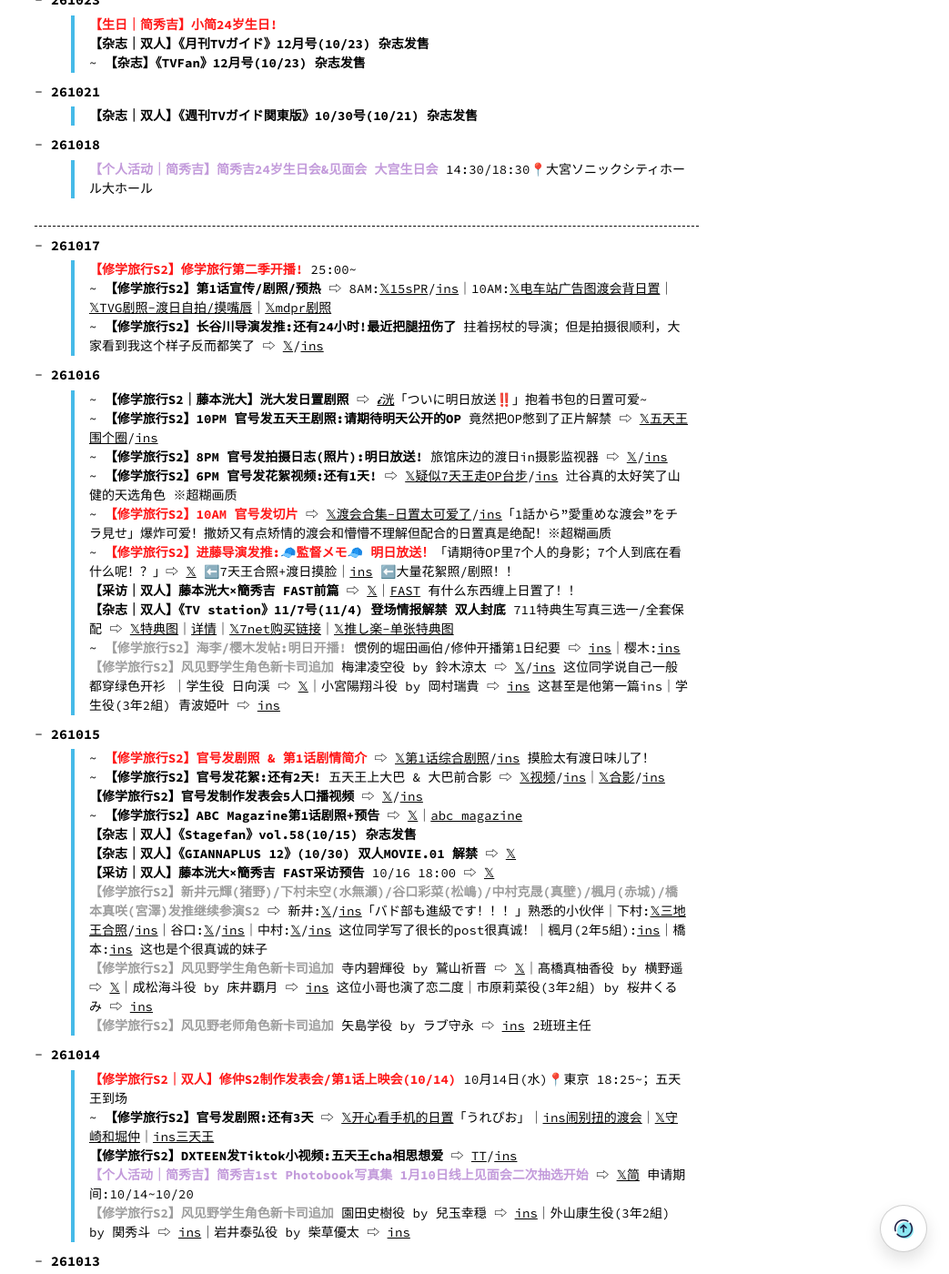
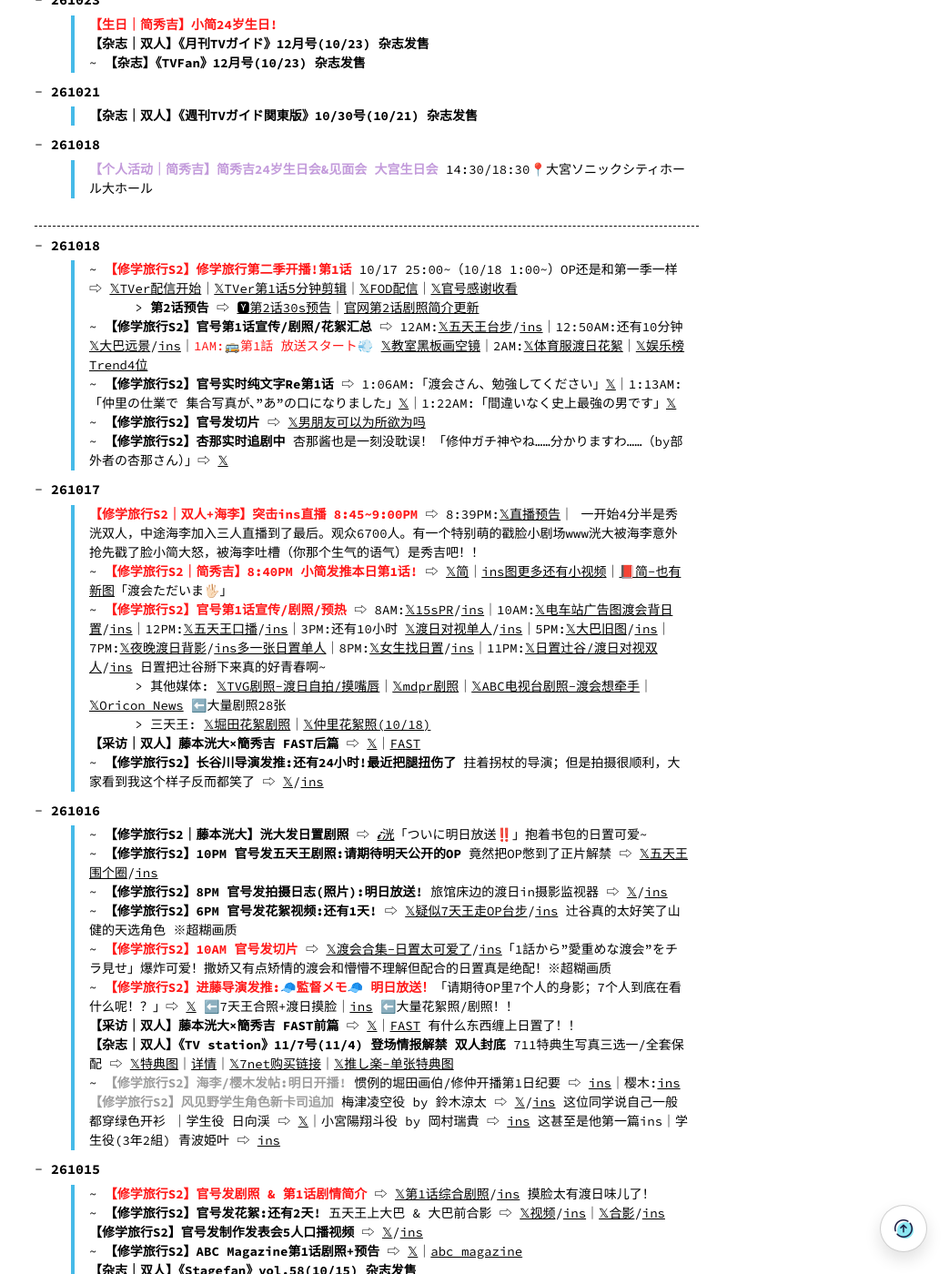
Before and after one commit to eri329/hidekou, a Jekyll site: the page built from flattened_timeline.md, in a window 1280 px wide and 1400 px high, scrolled down 775 px. Shown: the whole window at 91% size, without its empty margins (237-1280 px from the left). Built offline with Jekyll 4.4.1, drawn with Linux system fonts in a browser that asks for light colours; comment, search, counter and statistics services are not loaded.

Commit message:
regular update

```diff
--- a/flattened_timeline.md
+++ b/flattened_timeline.md
@@ -84,11 +84,20 @@ permalink: /flattened_timeline/
 
 <div class="line"></div>
 
-<!-- > **【采访｜双人】藤本洸大×簡秀吉 FAST后篇** ⇨ [𝕏]()｜[FAST]() -->
-
+* **261018**
+    > ~ **【修学旅行S2】修学旅行第二季开播!第1话**{: .text-red} 10/17 25:00~（10/18 1:00~）OP还是和第一季一样 ⇨ [𝕏TVer配信开始](https://x.com/dramal_abc/status/2111494951427002590)｜[𝕏TVer第1话5分钟剪辑](https://x.com/TVer_info/status/2111496060212572267)｜[𝕏FOD配信](https://x.com/fujitvplus/status/2111494997216489694)｜[𝕏官号感谢收看](https://x.com/dramal_abc/status/2111502504785768675)
+        > **第2话预告** ⇨ [🆈第2话30s预告](https://www.youtube.com/watch?v=2kxBbrBxzEU)｜[官网第2话剧照简介更新](https://www.asahi.co.jp/schooltrip/story/)
+    > ~ **【修学旅行S2】官号第1话宣传/剧照/花絮汇总** ⇨ 12AM:[𝕏五天王台步](https://x.com/dramal_abc/status/2111472401846546892)/[ins](https://www.instagram.com/p/DemYZR4k91j/)｜12:50AM:还有10分钟 [𝕏大巴远景](https://x.com/dramal_abc/status/2111484975669555692)/[ins](https://www.instagram.com/p/DemeFPLE9q7/)｜<span>1AM:🚌第1話 放送スタート💨</span>{: .text-red} [𝕏教室黑板画空镜](https://x.com/dramal_abc/status/2111487403470860607)｜2AM:[𝕏体育服渡日花絮](https://x.com/dramal_abc/status/2111505015559111114)｜[𝕏娱乐榜Trend4位](https://x.com/dramal_abc/status/2111508064641962320)
+    > ~ **【修学旅行S2】官号实时纯文字Re第1话** ⇨ 1:06AM:「渡会さん、勉強してください」[𝕏](https://x.com/dramal_abc/status/2111489021264503272)｜1:13AM:「仲里の仕業で 集合写真が、"あ"の口になりました」[𝕏](https://x.com/dramal_abc/status/2111490729466007755)｜1:22AM:「間違いなく史上最強の男です」[𝕏](https://x.com/dramal_abc/status/2111493124216545757)
+    > ~ **【修学旅行S2】官号发切片** ⇨ [𝕏男朋友可以为所欲为吗](https://x.com/dramal_abc/status/2111510048564269552)
+    > ~ **【修学旅行S2】杏那实时追剧中** 杏那酱也是一刻没耽误！「修仲ガチ神やね……分かりますわ……（by部外者の杏那さん）」⇨ [𝕏](https://x.com/shiori_iwanami/status/2111501019167490166)
 * **261017**
-    > **【修学旅行S2】修学旅行第二季开播!**{: .text-red} 25:00~
-    > ~ **【修学旅行S2】第1话宣传/剧照/预热** ⇨ 8AM:[𝕏15sPR](https://x.com/dramal_abc/status/2111230718277775431)/[ins](https://www.instagram.com/reels/Dekqfdbk-og/)｜10AM:[𝕏电车站广告图渡会背日置](https://x.com/dramal_abc/status/2111260913135460577)｜[𝕏TVG剧照-渡日自拍/摸嘴唇](https://x.com/TVGweb/status/2111230960079708640)｜[𝕏mdpr剧照](https://x.com/modelpress/status/2111260923843473492)
+    > **【修学旅行S2｜双人+海李】突击ins直播 8:45~9:00PM**{: .text-red} ⇨ 8:39PM:[𝕏直播预告](https://x.com/dramal_abc/status/2111421789998072000)｜[](https://x.com/haembuki/status/2111478098797735961) 一开始4分半是秀洸双人，中途海李加入三人直播到了最后。观众6700人。有一个特别萌的戳脸小剧场www洸大被海李意外抢先戳了脸小简大怒，被海李吐槽（你那个生气的语气）是秀吉吧！！
+    > ~ **【修学旅行S2｜简秀吉】8:40PM 小简发推本日第1话!**{: .text-red} ⇨ [𝕏简](https://x.com/kan_hideyoshi/status/2111422168433307808)｜[ins图更多还有小视频](https://www.instagram.com/p/DemBR5sAUxJ/)｜[📕简-也有新图](https://xhslink.com/o/AkK2ShB3WoR)「渡会ただいま🖐🏻」
+    > ~ **【修学旅行S2】官号第1话宣传/剧照/预热**{: .text-red} ⇨ 8AM:[𝕏15sPR](https://x.com/dramal_abc/status/2111230718277775431)/[ins](https://www.instagram.com/reels/Dekqfdbk-og/)｜10AM:[𝕏电车站广告图渡会背日置](https://x.com/dramal_abc/status/2111260913135460577)/[ins](https://www.instagram.com/p/Dek4Rilk9YA/)｜12PM:[𝕏五天王口播](https://x.com/dramal_abc/status/2111291121120809339)/[ins](https://www.instagram.com/p/DelGBBGk0xm/)｜3PM:还有10小时 [𝕏渡日对视单人](https://x.com/dramal_abc/status/2111336620544946444)/[ins](https://www.instagram.com/p/DelbHTuk0Fp/)｜5PM:[𝕏大巴旧图](https://x.com/dramal_abc/status/2111368551269568833)/[ins](https://www.instagram.com/p/DelpMhzE-WJ/)｜7PM:[𝕏夜晚渡日背影](https://x.com/dramal_abc/status/2111396803639697452)/[ins多一张日置单人](https://www.instagram.com/p/Del2BHbkyNq/)｜8PM:[𝕏女生找日置](https://x.com/dramal_abc/status/2111411913741783529)/[ins](https://www.instagram.com/p/Del81YdE7q-/)｜11PM:[𝕏日置辻谷/渡日对视双人](https://x.com/dramal_abc/status/2111457212648603771)/[ins](https://www.instagram.com/p/DemRd1xk4zW/) 日置把辻谷掰下来真的好青春啊~
+        > 其他媒体: [𝕏TVG剧照-渡日自拍/摸嘴唇](https://x.com/TVGweb/status/2111230960079708640)｜[𝕏mdpr剧照](https://x.com/modelpress/status/2111260923843473492)｜[𝕏ABC电视台剧照-渡会想牵手](https://x.com/asahi_tv/status/2111291108697481377)｜[𝕏Oricon News](https://x.com/oricon/status/2111293623832571958) ⬅️大量剧照28张
+        > 三天王: [𝕏堀田花絮剧照](https://x.com/kairi_shimizu/status/2111451657762648449)｜[𝕏仲里花絮照(10/18)](https://x.com/official_DXTEEN/status/2111494950919778333)
+    > **【采访｜双人】藤本洸大×簡秀吉 FAST后篇** ⇨ [𝕏](https://x.com/fast_japan_/status/2111381955082121561)｜[FAST](https://fast-tokyo.com/schooltrip-2/)
     > ~ **【修学旅行S2】长谷川导演发推:还有24小时!最近把腿扭伤了** 拄着拐杖的导演；但是拍摄很顺利，大家看到我这个样子反而都笑了 ⇨ [𝕏](https://x.com/hasetaku0227/status/2111120959717744826)/[ins](https://www.instagram.com/p/Dej40IxD4O-/)
 * **261016**
     > ~ **【修学旅行S2｜藤本洸大】洸大发日置剧照** ⇨ [𝓲洸](https://www.instagram.com/p/Dejfk4kFBrJ/)「ついに明日放送‼️」抱着书包的日置可爱~
```
Also changed, not shown: drama.md (+1 -1 lines), template.md (+2 -1 lines), timeline_s2.md (+2 -0 lines).
